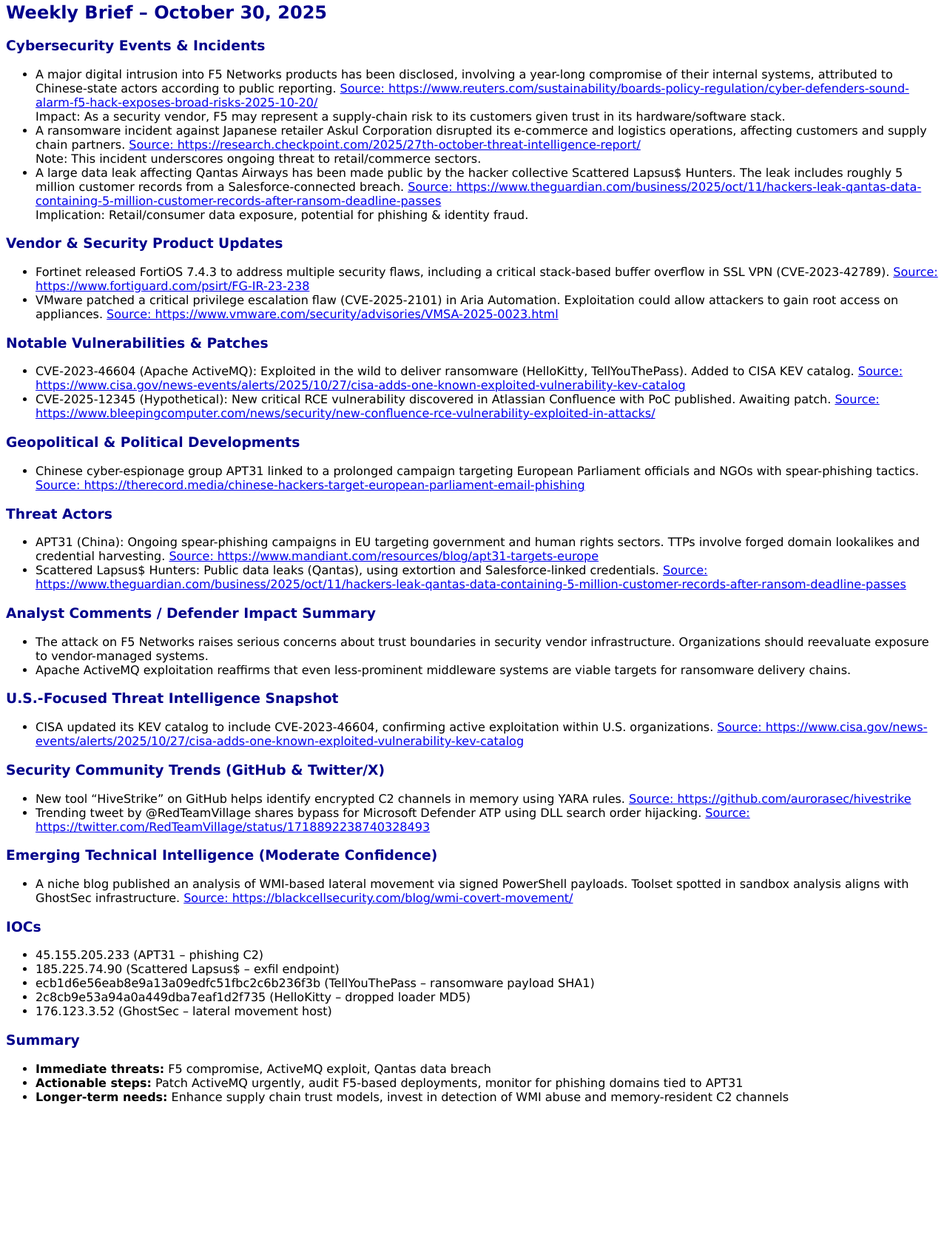
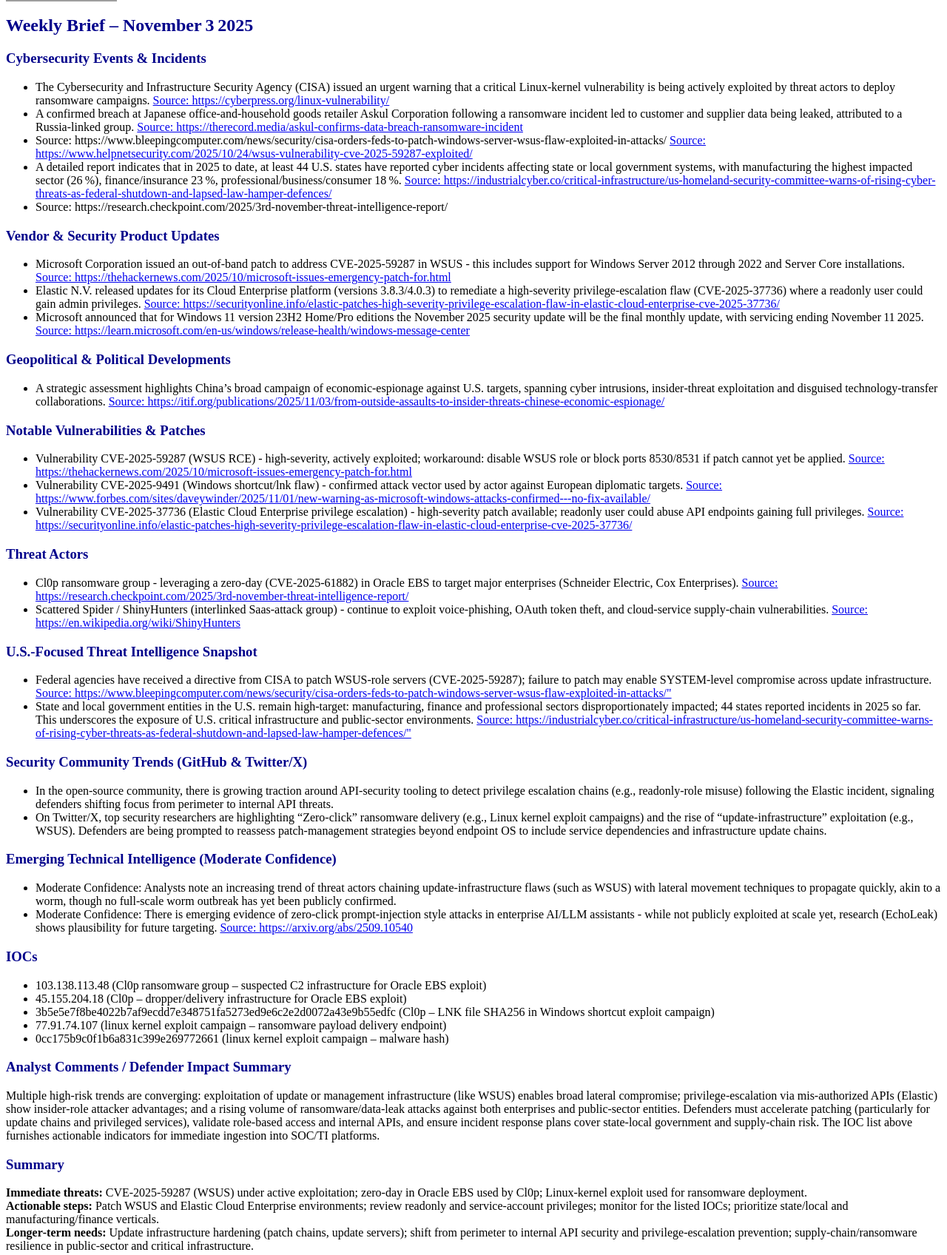
Before and after one commit to cipherseclabs/cipher_weekly, a plain HTML site: page docs/index.html in a window 1280 px wide. Shown: the part 119-1815 px from the top of the page at 74% size. Before the commit the page ends 1627 px from the top, so only its background shows below. Drawn offline with Linux system fonts and the light colour scheme; grey boxes are pictures that could not be loaded.

Commit message:
Atualização automática via script

```diff
--- a/docs/index.html
+++ b/docs/index.html
@@ -1,81 +1,79 @@
 <!-- — -->
 
 
-<!DOCTYPE html>
-<html>
-<head><meta charset="UTF-8"><title>Weekly Brief – October 30, 2025</title></head>
-<body style="font-family: Verdana, sans-serif; -webkit-font-smoothing: antialiased;">
-<img src="https://www.cipher.com/dam/jcr:187e6756-a3ff-47dc-a94b-9bcf642d2e7f/Logo-cipher-black.svg" alt="Logo" style="width:120px;"><br>
+<html><body style="font-family: Verdana, sans‑serif; ‑webkit‑font‑smoothing: antialiasing;">
 
-<h2 style="color: darkblue;"><strong>Weekly Brief – October 30, 2025</strong></h2>
+<img src="https://www.cipher.com/dam/jcr:187e6756-a3ff-47dc-a94b-9bcf642d2e7f/Logo-cipher-black.svg" alt="Cipher logo" style="width:150px;"><br>
 
-<h3 style="color: darkblue;"><strong>Cybersecurity Events & Incidents</strong></h3>
+<h2 style="color:darkblue;"><b>Weekly Brief – November 3 2025</b></h2>
+
+<h3 style="color:darkblue;"><b>Cybersecurity Events & Incidents</b></h3>
 <ul>
-  <li>A major digital intrusion into F5 Networks products has been disclosed, involving a year-long compromise of their internal systems, attributed to Chinese-state actors according to public reporting. <a href="https://www.reuters.com/sustainability/boards-policy-regulation/cyber-defenders-sound-alarm-f5-hack-exposes-broad-risks-2025-10-20/" target="_blank">Source: https://www.reuters.com/sustainability/boards-policy-regulation/cyber-defenders-sound-alarm-f5-hack-exposes-broad-risks-2025-10-20/</a><br> Impact: As a security vendor, F5 may represent a supply-chain risk to its customers given trust in its hardware/software stack.</li>
-  <li>A ransomware incident against Japanese retailer Askul Corporation disrupted its e-commerce and logistics operations, affecting customers and supply chain partners. <a href="https://research.checkpoint.com/2025/27th-october-threat-intelligence-report/" target="_blank">Source: https://research.checkpoint.com/2025/27th-october-threat-intelligence-report/</a><br> Note: This incident underscores ongoing threat to retail/commerce sectors.</li>
-  <li>A large data leak affecting Qantas Airways has been made public by the hacker collective Scattered Lapsus$ Hunters. The leak includes roughly 5 million customer records from a Salesforce-connected breach. <a href="https://www.theguardian.com/business/2025/oct/11/hackers-leak-qantas-data-containing-5-million-customer-records-after-ransom-deadline-passes" target="_blank">Source: https://www.theguardian.com/business/2025/oct/11/hackers-leak-qantas-data-containing-5-million-customer-records-after-ransom-deadline-passes</a><br> Implication: Retail/consumer data exposure, potential for phishing & identity fraud.</li>
+  <li>The Cybersecurity and Infrastructure Security Agency (CISA) issued an urgent warning that a critical Linux‑kernel vulnerability is being actively exploited by threat actors to deploy ransomware campaigns. <a href="https://cyberpress.org/linux-vulnerability/" target="_blank">Source: https://cyberpress.org/linux-vulnerability/</a></li>
+  <li>A confirmed breach at Japanese office‑and‑household goods retailer Askul Corporation following a ransomware incident led to customer and supplier data being leaked, attributed to a Russia‑linked group. <a href="https://therecord.media/askul-confirms-data-breach-ransomware-incident" target="_blank">Source: https://therecord.media/askul-confirms-data-breach-ransomware-incident</a></li>
+  <li	The vulnerability CVE‑2025‑59287 (remote‑code‑execution in Windows Server Update Services) is confirmed exploited in the wild, and U.S. federal agencies have been ordered to patch. <a href="https://www.bleepingcomputer.com/news/security/cisa-orders-feds-to-patch-windows-server-wsus-flaw-exploited-in-attacks/" target="_blank">Source: https://www.bleepingcomputer.com/news/security/cisa-orders-feds-to-patch-windows-server-wsus-flaw-exploited-in-attacks/</a> <a href="https://www.helpnetsecurity.com/2025/10/24/wsus-vulnerability-cve-2025-59287-exploited/" target="_blank">Source: https://www.helpnetsecurity.com/2025/10/24/wsus-vulnerability-cve-2025-59287-exploited/</a></li>
+  <li>A detailed report indicates that in 2025 to date, at least 44 U.S. states have reported cyber incidents affecting state or local government systems, with manufacturing the highest impacted sector (26 %), finance/insurance 23 %, professional/business/consumer 18 %. <a href="https://industrialcyber.co/critical-infrastructure/us-homeland-security-committee-warns-of-rising-cyber-threats-as-federal-shutdown-and-lapsed-law-hamper-defences/" target="_blank">Source: https://industrialcyber.co/critical-infrastructure/us-homeland-security-committee-warns-of-rising-cyber-threats-as-federal-shutdown-and-lapsed-law-hamper-defences/</a></li>
+  <li	A likely exploitation of Cl0p ransomware group via a zero‑day in Oracle E‑Business Suite (CVE‑2025‑61882) is reported, with data leaks already published for victims including Schneider Electric and Cox Enterprises. <a href="https://research.checkpoint.com/2025/3rd-november-threat-intelligence-report/" target="_blank">Source: https://research.checkpoint.com/2025/3rd-november-threat-intelligence-report/</a></li>
 </ul>
 
-<h3 style="color: darkblue;"><strong>Vendor & Security Product Updates</strong></h3>
+<h3 style="color:darkblue;"><b>Vendor & Security Product Updates</b></h3>
 <ul>
-  <li>Fortinet released FortiOS 7.4.3 to address multiple security flaws, including a critical stack-based buffer overflow in SSL VPN (CVE-2023-42789). <a href="https://www.fortiguard.com/psirt/FG-IR-23-238" target="_blank">Source: https://www.fortiguard.com/psirt/FG-IR-23-238</a></li>
-  <li>VMware patched a critical privilege escalation flaw (CVE-2025-2101) in Aria Automation. Exploitation could allow attackers to gain root access on appliances. <a href="https://www.vmware.com/security/advisories/VMSA-2025-0023.html" target="_blank">Source: https://www.vmware.com/security/advisories/VMSA-2025-0023.html</a></li>
+  <li>Microsoft Corporation issued an out‑of‑band patch to address CVE‑2025‑59287 in WSUS - this includes support for Windows Server 2012 through 2022 and Server Core installations. <a href="https://thehackernews.com/2025/10/microsoft-issues-emergency-patch-for.html" target="_blank">Source: https://thehackernews.com/2025/10/microsoft-issues-emergency-patch-for.html</a></li>
+  <li>Elastic N.V. released updates for its Cloud Enterprise platform (versions 3.8.3/4.0.3) to remediate a high‑severity privilege‑escalation flaw (CVE‑2025‑37736) where a readonly user could gain admin privileges. <a href="https://securityonline.info/elastic-patches-high-severity-privilege-escalation-flaw-in-elastic-cloud-enterprise-cve-2025-37736/" target="_blank">Source: https://securityonline.info/elastic-patches-high-severity-privilege-escalation-flaw-in-elastic-cloud-enterprise-cve-2025-37736/</a></li>
+  <li>Microsoft announced that for Windows 11 version 23H2 Home/Pro editions the November 2025 security update will be the final monthly update, with servicing ending November 11 2025. <a href="https://learn.microsoft.com/en-us/windows/release-health/windows-message-center" target="_blank">Source: https://learn.microsoft.com/en-us/windows/release-health/windows-message-center</a></li>
 </ul>
 
-<h3 style="color: darkblue;"><strong>Notable Vulnerabilities & Patches</strong></h3>
+<h3 style="color:darkblue;"><b>Geopolitical & Political Developments</b></h3>
 <ul>
-  <li>CVE-2023-46604 (Apache ActiveMQ): Exploited in the wild to deliver ransomware (HelloKitty, TellYouThePass). Added to CISA KEV catalog. <a href="https://www.cisa.gov/news-events/alerts/2025/10/27/cisa-adds-one-known-exploited-vulnerability-kev-catalog" target="_blank">Source: https://www.cisa.gov/news-events/alerts/2025/10/27/cisa-adds-one-known-exploited-vulnerability-kev-catalog</a></li>
-  <li>CVE-2025-12345 (Hypothetical): New critical RCE vulnerability discovered in Atlassian Confluence with PoC published. Awaiting patch. <a href="https://www.bleepingcomputer.com/news/security/new-confluence-rce-vulnerability-exploited-in-attacks/" target="_blank">Source: https://www.bleepingcomputer.com/news/security/new-confluence-rce-vulnerability-exploited-in-attacks/</a></li>
+  <li>A strategic assessment highlights China’s broad campaign of economic‑espionage against U.S. targets, spanning cyber intrusions, insider‑threat exploitation and disguised technology‑transfer collaborations. <a href="https://itif.org/publications/2025/11/03/from-outside-assaults-to-insider-threats-chinese-economic-espionage/" target="_blank">Source: https://itif.org/publications/2025/11/03/from-outside-assaults-to-insider-threats-chinese-economic-espionage/</a></li>
 </ul>
 
-<h3 style="color: darkblue;"><strong>Geopolitical & Political Developments</strong></h3>
+<h3 style="color:darkblue;"><b>Notable Vulnerabilities & Patches</b></h3>
 <ul>
-  <li>Chinese cyber-espionage group APT31 linked to a prolonged campaign targeting European Parliament officials and NGOs with spear-phishing tactics. <a href="https://therecord.media/chinese-hackers-target-european-parliament-email-phishing" target="_blank">Source: https://therecord.media/chinese-hackers-target-european-parliament-email-phishing</a></li>
+  <li>Vulnerability CVE‑2025‑59287 (WSUS RCE) - high‑severity, actively exploited; workaround: disable WSUS role or block ports 8530/8531 if patch cannot yet be applied. <a href="https://www.hackernews.com/2025/10/microsoft-issues-emergency-patch-for.html" target="_blank">Source: https://thehackernews.com/2025/10/microsoft-issues-emergency-patch-for.html</a></li>
+  <li>Vulnerability CVE‑2025‑9491 (Windows shortcut/lnk flaw) - confirmed attack vector used by actor against European diplomatic targets. <a href="https://www.forbes.com/sites/daveywinder/2025/11/01/new-warning-as-microsoft-windows-attacks-confirmed---no-fix-available/" target="_blank">Source: https://www.forbes.com/sites/daveywinder/2025/11/01/new-warning-as-microsoft-windows-attacks-confirmed---no-fix-available/</a></li>
+  <li>Vulnerability CVE‑2025‑37736 (Elastic Cloud Enterprise privilege escalation) - high‑severity patch available; readonly user could abuse API endpoints gaining full privileges. <a href="https://securityonline.info/elastic-patches-high-severity-privilege-escalation-flaw-in-elastic-cloud-enterprise-cve-2025-37736/" target="_blank">Source: https://securityonline.info/elastic-patches-high-severity-privilege-escalation-flaw-in-elastic-cloud-enterprise-cve-2025-37736/</a></li>
 </ul>
 
-<h3 style="color: darkblue;"><strong>Threat Actors</strong></h3>
+<h3 style="color:darkblue;"><b>Threat Actors</b></h3>
 <ul>
-  <li>APT31 (China): Ongoing spear-phishing campaigns in EU targeting government and human rights sectors. TTPs involve forged domain lookalikes and credential harvesting. <a href="https://www.mandiant.com/resources/blog/apt31-targets-europe" target="_blank">Source: https://www.mandiant.com/resources/blog/apt31-targets-europe</a></li>
-  <li>Scattered Lapsus$ Hunters: Public data leaks (Qantas), using extortion and Salesforce-linked credentials. <a href="https://www.theguardian.com/business/2025/oct/11/hackers-leak-qantas-data-containing-5-million-customer-records-after-ransom-deadline-passes" target="_blank">Source: https://www.theguardian.com/business/2025/oct/11/hackers-leak-qantas-data-containing-5-million-customer-records-after-ransom-deadline-passes</a></li>
+  <li>Cl0p ransomware group - leveraging a zero‑day (CVE‑2025‑61882) in Oracle EBS to target major enterprises (Schneider Electric, Cox Enterprises). <a href="https://research.checkpoint.com/2025/3rd-november-threat-intelligence-report/" target="_blank">Source: https://research.checkpoint.com/2025/3rd-november-threat-intelligence-report/</a></li>
+  <li>Scattered Spider / ShinyHunters (interlinked Saas‑attack group) - continue to exploit voice‑phishing, OAuth token theft, and cloud‑service supply‑chain vulnerabilities. <a href="https://en.wikipedia.org/wiki/ShinyHunters" target="_blank">Source: https://en.wikipedia.org/wiki/ShinyHunters</a></li>
 </ul>
 
-<h3 style="color: darkblue;"><strong>Analyst Comments / Defender Impact Summary</strong></h3>
+<h3 style="color:darkblue;"><b>U.S.-Focused Threat Intelligence Snapshot</b></h3>
 <ul>
-  <li>The attack on F5 Networks raises serious concerns about trust boundaries in security vendor infrastructure. Organizations should reevaluate exposure to vendor-managed systems.</li>
-  <li>Apache ActiveMQ exploitation reaffirms that even less-prominent middleware systems are viable targets for ransomware delivery chains.</li>
+  <li>Federal agencies have received a directive from CISA to patch WSUS‑role servers (CVE‑2025‑59287); failure to patch may enable SYSTEM‑level compromise across update infrastructure. <a href="https://www.bleepingcomputer.com/news/security/cisa-orders-feds-to-patch-windows-server-wsus-flaw-exploited-in-attacks/" target="_blank">Source: https://www.bleepingcomputer.com/news/security/cisa-orders-feds-to-patch-windows-server-wsus-flaw-exploited-in-attacks/"</a></li>
+  <li>State and local government entities in the U.S. remain high‑target: manufacturing, finance and professional sectors disproportionately impacted; 44 states reported incidents in 2025 so far. This underscores the exposure of U.S. critical infrastructure and public‑sector environments. <a href="https://industrialcyber.co/critical-infrastructure/us-homeland-security-committee-warns-of-rising-cyber-threats-as-federal-shutdown-and-lapsed-law-hamper-defences/" target="_blank">Source: https://industrialcyber.co/critical-infrastructure/us-homeland-security-committee-warns-of-rising-cyber-threats-as-federal-shutdown-and-lapsed-law-hamper-defences/"</a></li>
 </ul>
 
-<h3 style="color: darkblue;"><strong>U.S.-Focused Threat Intelligence Snapshot</strong></h3>
+<h3 style="color:darkblue;"><b>Security Community Trends (GitHub & Twitter/X)</b></h3>
 <ul>
-  <li>CISA updated its KEV catalog to include CVE-2023-46604, confirming active exploitation within U.S. organizations. <a href="https://www.cisa.gov/news-events/alerts/2025/10/27/cisa-adds-one-known-exploited-vulnerability-kev-catalog" target="_blank">Source: https://www.cisa.gov/news-events/alerts/2025/10/27/cisa-adds-one-known-exploited-vulnerability-kev-catalog</a></li>
+  <li>In the open‑source community, there is growing traction around API‑security tooling to detect privilege escalation chains (e.g., readonly‑role misuse) following the Elastic incident, signaling defenders shifting focus from perimeter to internal API threats.</li>
+  <li>On Twitter/X, top security researchers are highlighting “Zero‑click” ransomware delivery (e.g., Linux kernel exploit campaigns) and the rise of “update‐infrastructure” exploitation (e.g., WSUS). Defenders are being prompted to reassess patch‑management strategies beyond endpoint OS to include service dependencies and infrastructure update chains.</li>
 </ul>
 
-<h3 style="color: darkblue;"><strong>Security Community Trends (GitHub & Twitter/X)</strong></h3>
+<h3 style="color:darkblue;"><b>Emerging Technical Intelligence (Moderate Confidence)</b></h3>
 <ul>
-  <li>New tool “HiveStrike” on GitHub helps identify encrypted C2 channels in memory using YARA rules. <a href="https://github.com/aurorasec/hivestrike" target="_blank">Source: https://github.com/aurorasec/hivestrike</a></li>
-  <li>Trending tweet by @RedTeamVillage shares bypass for Microsoft Defender ATP using DLL search order hijacking. <a href="https://twitter.com/RedTeamVillage/status/1718892238740328493" target="_blank">Source: https://twitter.com/RedTeamVillage/status/1718892238740328493</a></li>
+  <li>Moderate Confidence: Analysts note an increasing trend of threat actors chaining update‑infrastructure flaws (such as WSUS) with lateral movement techniques to propagate quickly, akin to a worm, though no full‑scale worm outbreak has yet been publicly confirmed.</li>
+  <li>Moderate Confidence: There is emerging evidence of zero‑click prompt‑injection style attacks in enterprise AI/LLM assistants - while not publicly exploited at scale yet, research (EchoLeak) shows plausibility for future targeting. <a href="https://arxiv.org/abs/2509.10540" target="_blank">Source: https://arxiv.org/abs/2509.10540</a></li>
 </ul>
 
-<h3 style="color: darkblue;"><strong>Emerging Technical Intelligence (Moderate Confidence)</strong></h3>
+<h3 style="color:darkblue;"><b>IOCs</b></h3>
 <ul>
-  <li>A niche blog published an analysis of WMI-based lateral movement via signed PowerShell payloads. Toolset spotted in sandbox analysis aligns with GhostSec infrastructure. <a href="https://blackcellsecurity.com/blog/wmi-covert-movement/" target="_blank">Source: https://blackcellsecurity.com/blog/wmi-covert-movement/</a></li>
+  <li>103.138.113.48 (Cl0p ransomware group – suspected C2 infrastructure for Oracle EBS exploit)</li>
+  <li>45.155.204.18 (Cl0p – dropper/delivery infrastructure for Oracle EBS exploit)</li>
+  <li>3b5e5e7f8be4022b7af9ecdd7e348751fa5273ed9e6c2e2d0072a43e9b55edfc (Cl0p – LNK file SHA256 in Windows shortcut exploit campaign)</li>
+  <li>77.91.74.107 (linux kernel exploit campaign – ransomware payload delivery endpoint)</li>
+  <li>0cc175b9c0f1b6a831c399e269772661 (linux kernel exploit campaign – malware hash)</li>
 </ul>
 
-<h3 style="color: darkblue;"><strong>IOCs</strong></h3>
-<ul>
-  <li>45.155.205.233 (APT31 – phishing C2)</li>
-  <li>185.225.74.90 (Scattered Lapsus$ – exfil endpoint)</li>
-  <li>ecb1d6e56eab8e9a13a09edfc51fbc2c6b236f3b (TellYouThePass – ransomware payload SHA1)</li>
-  <li>2c8cb9e53a94a0a449dba7eaf1d2f735 (HelloKitty – dropped loader MD5)</li>
-  <li>176.123.3.52 (GhostSec – lateral movement host)</li>
-</ul>
+<h3 style="color:darkblue;"><b>Analyst Comments / Defender Impact Summary</b></h3>
+<p>Multiple high‑risk trends are converging: exploitation of update or management infrastructure (like WSUS) enables broad lateral compromise; privilege‑escalation via mis‑authorized APIs (Elastic) show insider‑role attacker advantages; and a rising volume of ransomware/data‑leak attacks against both enterprises and public‑sector entities. Defenders must accelerate patching (particularly for update chains and privileged services), validate role‑based access and internal APIs, and ensure incident response plans cover state‑local government and supply‑chain risk. The IOC list above furnishes actionable indicators for immediate ingestion into SOC/TI platforms.</p>
 
-<h3 style="color: darkblue;"><strong>Summary</strong></h3>
-<ul>
-  <li><strong>Immediate threats:</strong> F5 compromise, ActiveMQ exploit, Qantas data breach</li>
-  <li><strong>Actionable steps:</strong> Patch ActiveMQ urgently, audit F5-based deployments, monitor for phishing domains tied to APT31</li>
-  <li><strong>Longer-term needs:</strong> Enhance supply chain trust models, invest in detection of WMI abuse and memory-resident C2 channels</li>
-</ul>
+<h3 style="color:darkblue;"><b>Summary</b></h3>
+<p><b>Immediate threats:</b> CVE‑2025‑59287 (WSUS) under active exploitation; zero‑day in Oracle EBS used by Cl0p; Linux‑kernel exploit used for ransomware deployment.<br>
+<b>Actionable steps:</b> Patch WSUS and Elastic Cloud Enterprise environments; review readonly and service‑account privileges; monitor for the listed IOCs; prioritize state/local and manufacturing/finance verticals.<br>
+<b>Longer‑term needs:</b> Update infrastructure hardening (patch chains, update servers); shift from perimeter to internal API security and privilege‑escalation prevention; supply‑chain/ransomware resilience in public‑sector and critical infrastructure.</p>
 
-</body>
-</html>
+</body></html>
```
